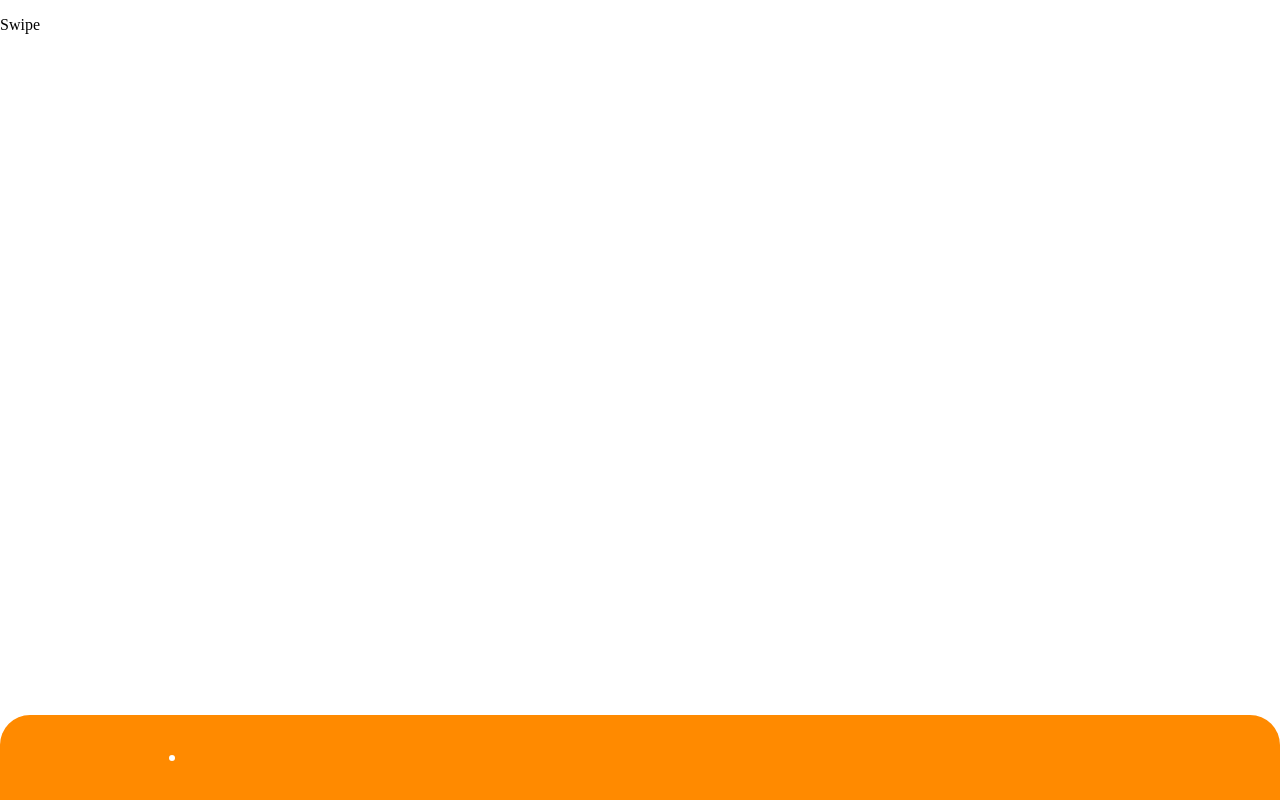
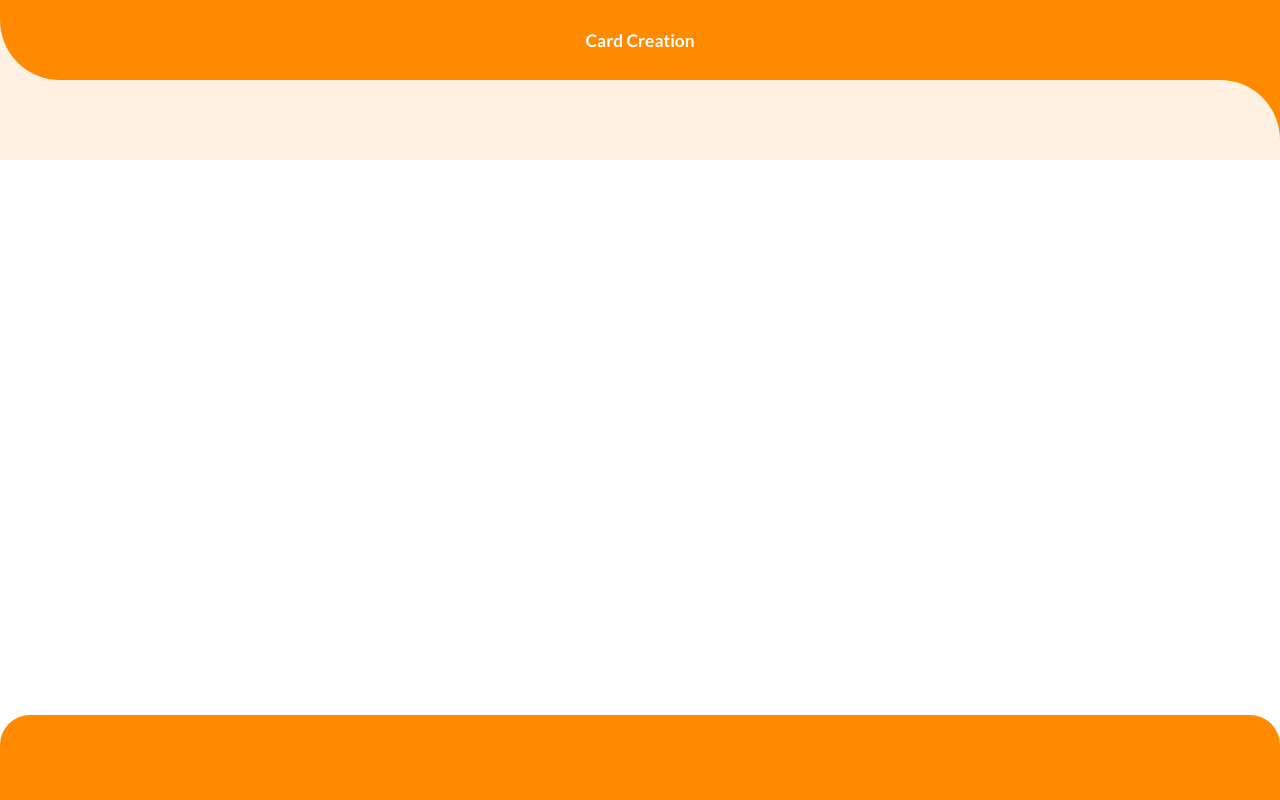
Before and after one commit to Lucerno1/SM42-Group-Project, a Vue app: page /card-creation in a window 1280 px wide. Before the commit this address led to /task. Built offline with nearby package versions, Linux system fonts and the light colour scheme; some icons are missing.

Commit message:
Created new view and added routing

```diff
--- a/src/router/index.js
+++ b/src/router/index.js
@@ -6,6 +6,7 @@ import ChatOverview from '@/views/ChatOverview'
 import Login from '@/views/Login'
 import TaskOverview from '@/views/TaskOverview'
 import AppWrapper from '@/views/AppWrapper'
+import CardCreation from '@/views/CardCreation'
 
 Vue.use(VueRouter)
 
@@ -37,6 +38,11 @@ const routes = [
         path: '/settings',
         name: 'Settings',
         component: Settings
+      },
+      {
+        path: '/card-creation',
+        name: 'Card Creation',
+        component: CardCreation
       }
     ]
   },
--- /dev/null
+++ b/src/views/CardCreation.vue
@@ -0,0 +1,18 @@
+<template>
+  <div>
+      <TopBar pageTitle="Card Creation"></TopBar>
+  </div>
+</template>
+
+<script>
+import TopBar from '@/components/topbar/TopBar'
+
+export default {
+  name: 'TaskOverview',
+  components: {TopBar}
+}
+</script>
+
+<style>
+
+</style>
```
